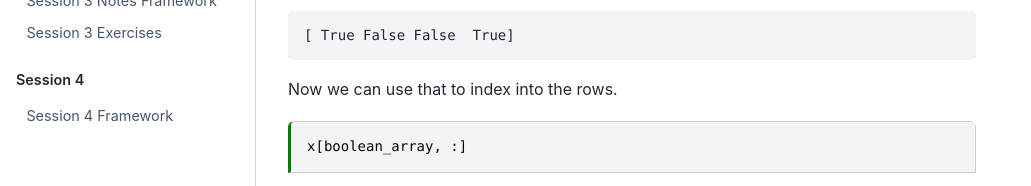
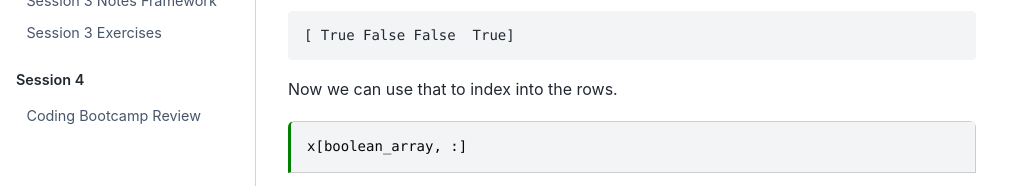
Before and after one commit to ebatty/CodingBootcamp, a Jupyter Book: the page built from content/BooleanIndexing.ipynb, in a window 1280 px wide and 900 px high, scrolled down 564 px. Shown: the part 714-900 px from the top of the window, without its empty margins (0-1031 px from the left). Built offline with Jupyter Book 1.0.4 settings and Sphinx 7.4.7 and the Sphinx Book theme 1.1.4, drawn with Linux system fonts in a browser that asks for light colours; pages that are not in the unit, such as notebooks, are missing from menus.

Commit message:
Update _toc.yml

```diff
--- a/_toc.yml
+++ b/_toc.yml
@@ -43,7 +43,7 @@ parts:
   - caption: Session 4
     chapters:
   #   - file: content/Session4_AsynchronousVersion.ipynb
-     - file: content/Session4_Framework.ipynb
+     - file: content/Session4_Review_Framework.ipynb
   # - caption: Session 5
   #   chapters:
   #   - file: content/PythonDataTypes.ipynb
```
